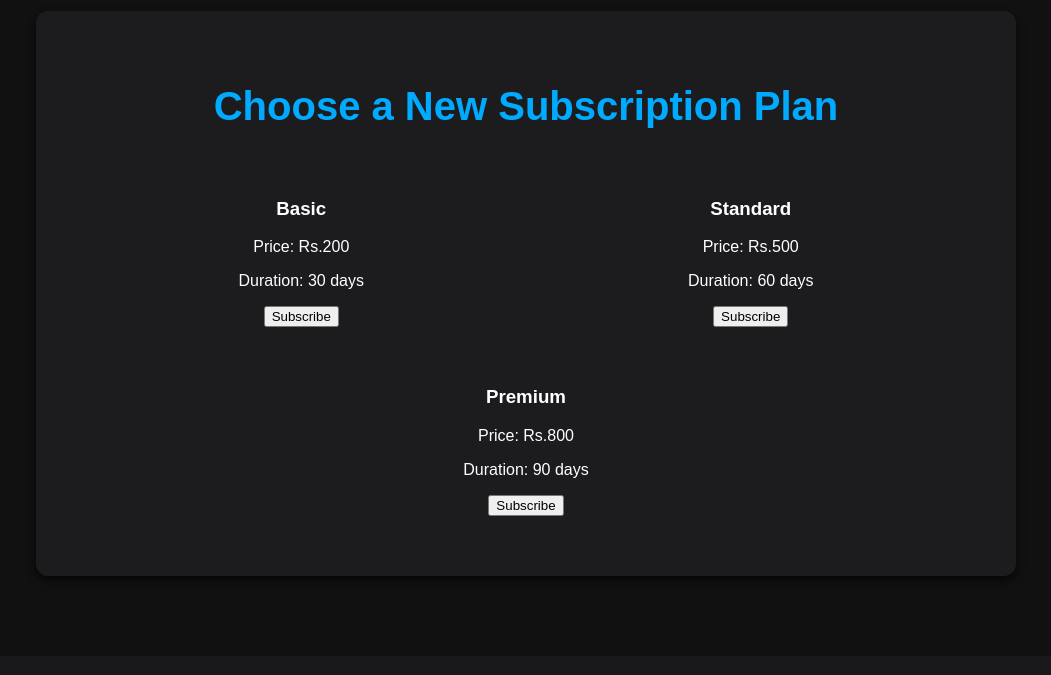
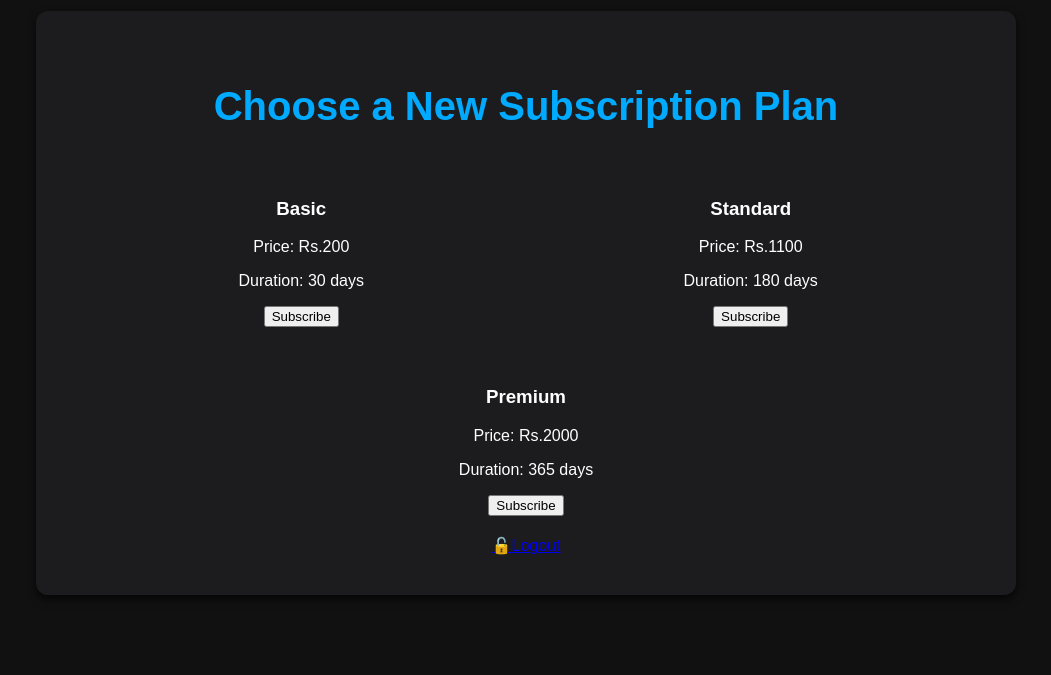
Before and after one commit to pragyanji/OTT_Platform, a Django app: page /new_subscription/ in a window 1280 px wide. Shown: the part 383-1058 px from the top of the page, without its empty margins (114-1165 px from the left). Before the commit the page ends 967 px from the top, so only its background shows below. Run offline with Django 5.2, Linux system fonts and the light colour scheme.

Commit message:
tenth commit

```diff
--- a/ottapp/views.py
+++ b/ottapp/views.py
@@ -60,27 +60,33 @@ def subscription(request):
 def new_subscription(request):
     plans = [
         {'name': 'Basic', 'price': 200, 'duration': 30},
-        {'name': 'Standard', 'price': 500, 'duration': 60},
-        {'name': 'Premium', 'price': 800, 'duration': 90},
+        {'name': 'Standard', 'price': 1100, 'duration': 180},
+        {'name': 'Premium', 'price': 2000, 'duration': 365},
     ]
     if request.method == 'POST':
         plan_name = request.POST.get('plan')
-        date  = datetime.date.today()
-        next_month = date.month + 1 if date.month < 12 else 1
-        date = datetime.date(date.year + 1 if next_month == 1 else date.year,
-                             next_month, date.day)
+        date = datetime.date.today()
+
         try:
+            if plan_name == 'Basic':
+                exp_date = date + datetime.timedelta(days=30)
+            elif plan_name == 'Standard':
+                exp_date = date + datetime.timedelta(days=180)
+            else:  # Premium
+                exp_date = date + datetime.timedelta(days=365)
+
             user = request.user
             plan = Subscription.objects.create(
-                plan_name = plan_name,
-                exp_date = date,
-                U_id = user
-                )
+                plan_name=plan_name,
+                exp_date=exp_date,
+                U_id=user
+            )
             plan.save()
             messages.success(request, f'Subscribed to {plan_name} successfully!')
             return redirect('dashboard')
         except Exception as e:
             messages.error(request, 'Failed to create subscription. Please try again.')
+
     return render(request, 'new_subscription.html', {'plans': plans})
 
 def renew_subscription(request):
@@ -96,9 +102,22 @@ def renew_subscription(request):
     if request.method == 'POST':
         plan_name = request.POST.get('plan')
         date  = datetime.date.today()
-        next_month = date.month + 1 if date.month < 12 else 1
-        date = datetime.date(date.year + 1 if next_month == 1 else date.year,
-                             next_month, date.day)
+        if plan_name == 'Basic':
+            exp_date = date + datetime.timedelta(days=30)
+        elif plan_name == 'Standard':
+            exp_date = date + datetime.timedelta(days=180)
+        else:  # Premium
+            exp_date = date + datetime.timedelta(days=365)
+
+        plan = Subscription.objects.create(
+                plan_name=plan_name,
+                exp_date=exp_date,
+                U_id=user
+                )
+        plan.save()
+        messages.success(request, 'Subscription renewed successfully!')
+        return redirect('dashboard')
+
     return render(request,'renew_subscription.html',content)
 
 def upgrade_downgrade_subscription(request):
@@ -144,29 +163,34 @@ def dashboard(request):
     try:
         movies = Movies.objects.order_by('?')[:5]
         user = request.user
+        todays_date  = datetime.date.today()
         sub = Subscription.objects.filter(U_id = user).first()
+        if sub.exp_date<todays_date:
+            messages.error(request,f"Subscription Expired on {sub.exp_date}")
+            return redirect('renew_subscription')
+        else:
 
-        if request.method == 'POST':
-            email = request.POST.get('email')
-            password = request.POST.get('password')
-            profile = request.FILES.get('profile')
-            if email:
-                user.email = email
+            if request.method == 'POST':
+                email = request.POST.get('email')
+                password = request.POST.get('password')
+                profile = request.FILES.get('profile')
+                if email:
+                    user.email = email
 
-            if password:
-                user.set_password(password)
-                update_session_auth_hash(request, user)
+                if password:
+                    user.set_password(password)
+                    update_session_auth_hash(request, user)
 
-            if profile:
-                fs = FileSystemStorage()
-                filename = fs.save(profile.name, profile)
-                user.profile_pic = filename
-            user.save()
-            messages.success(request, 'Profile updated successfully!!')
-        context = {'movies':movies,
-                   'user':user,
-                   'subscription':sub}
-        return render(request, 'dashboard.html',context)
+                if profile:
+                    fs = FileSystemStorage()
+                    filename = fs.save(profile.name, profile)
+                    user.profile_pic = filename
+                user.save()
+                messages.success(request, 'Profile updated successfully!!')
+            context = {'movies':movies,
+                       'user':user,
+                       'subscription':sub}
+            return render(request, 'dashboard.html',context)
     except Exception as e:
         messages.error(request, f'Failed to load the dashboard. Please try again.')
         return redirect('dashboard')
--- a/static/style_subscription.css
+++ b/static/style_subscription.css
@@ -108,3 +108,10 @@ body {
   to { opacity: 0;
   display: none; }
 }
+
+
+.back-to-dash {
+  position: absolute;
+  display: block;
+  background-color: #0056b3;
+}
--- a/templates/new_subscription.html
+++ b/templates/new_subscription.html
@@ -18,5 +18,11 @@
         </div>
         {% endfor %}
     </div>
+    <div>
+        <form action = 'sign/'>
+            {% csrf_token %}
+        <a href="{% url 'logout' %}"><span class="menu-icon">🔓</span>Logout</a>
+        </form>
+    </div>
 </div>
 {% endblock %}
--- a/templates/renew_subscription.html
+++ b/templates/renew_subscription.html
@@ -7,12 +7,16 @@
     {% if subscription %}
     <p>Current Plan: {{ subscription.plan_name }}</p>
     <p>Expires On: {{ subscription.exp_date }}</p>
-    <form method="POST" action="{% url 'renew_subscription' %}">
+    <form method="POST" >
         {% csrf_token %}
+        <input type="hidden" name="plan" value="{{ subscription.plan_name }}">
         <button type="submit" class="subscribe-btn">Renew Subscription</button>
     </form>
     {% else %}
     <p>You don't have an active subscription. <a href="{% url 'new_subscription' %}">Subscribe Now</a></p>
     {% endif %}
+
+
+    <a href="{% url 'dashboard' %}"><span class="back-to-dash"></span>Back to Dashboard</a>
 </div>
 {% endblock %}
--- a/templates/subscription_base.html
+++ b/templates/subscription_base.html
@@ -27,6 +27,7 @@
     </div>
 
     <div class="subscription-content">
+
         {% block content %}
         <!-- Child templates will inject content here -->
         {% endblock %}
```
Also changed, not shown: db.sqlite3.
